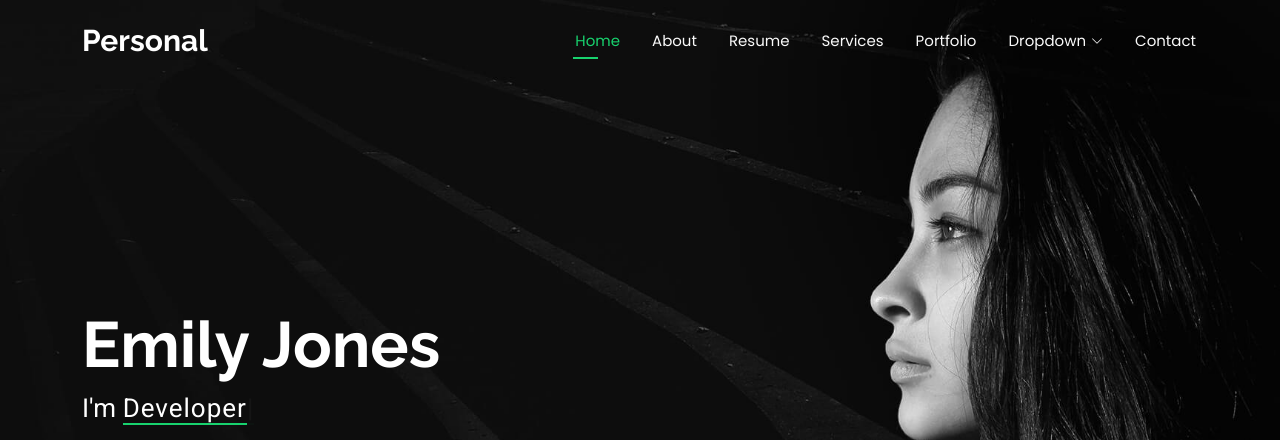
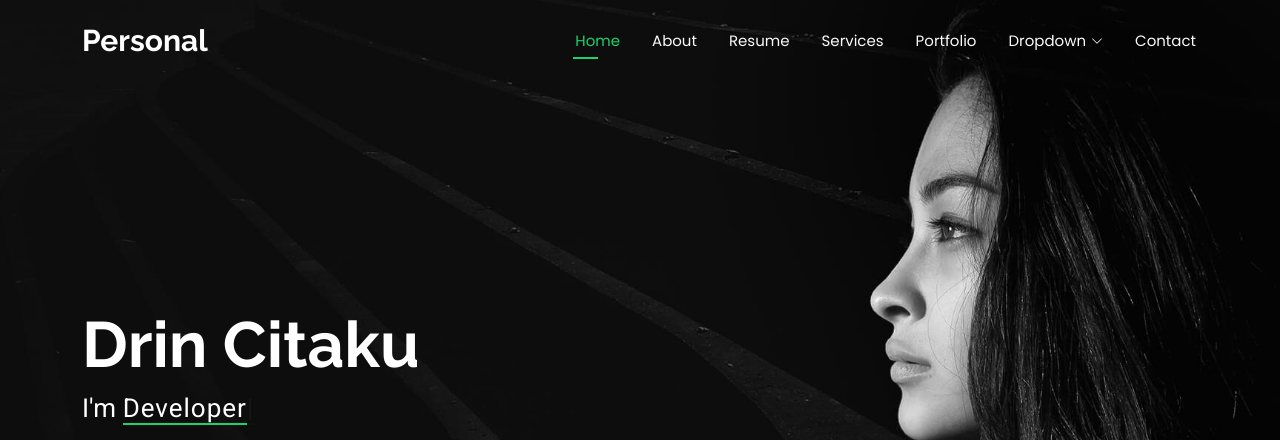
Before and after one commit to drinche/.github.io, a plain HTML site: page index.html in a window 1280 px wide. Shown: the top 440 px of the page. Drawn offline with Linux system fonts and the light colour scheme.

Commit message:
Ndrrova name

```diff
--- a/index.html
+++ b/index.html
@@ -87,7 +87,7 @@
       <img src="assets/img/hero-bg.jpg" alt="" data-aos="fade-in">
 
       <div class="container" data-aos="zoom-out" data-aos-delay="100">
-        <h2>Emily Jones</h2>
+        <h2>Drin Citaku</h2>
         <p>I'm <span class="typed" data-typed-items="Designer, Developer, Freelancer, Photographer"></span><span class="typed-cursor typed-cursor--blink"></span></p>
         <div class="social-links">
           <a href="#"><i class="bi bi-twitter-x"></i></a>
```
